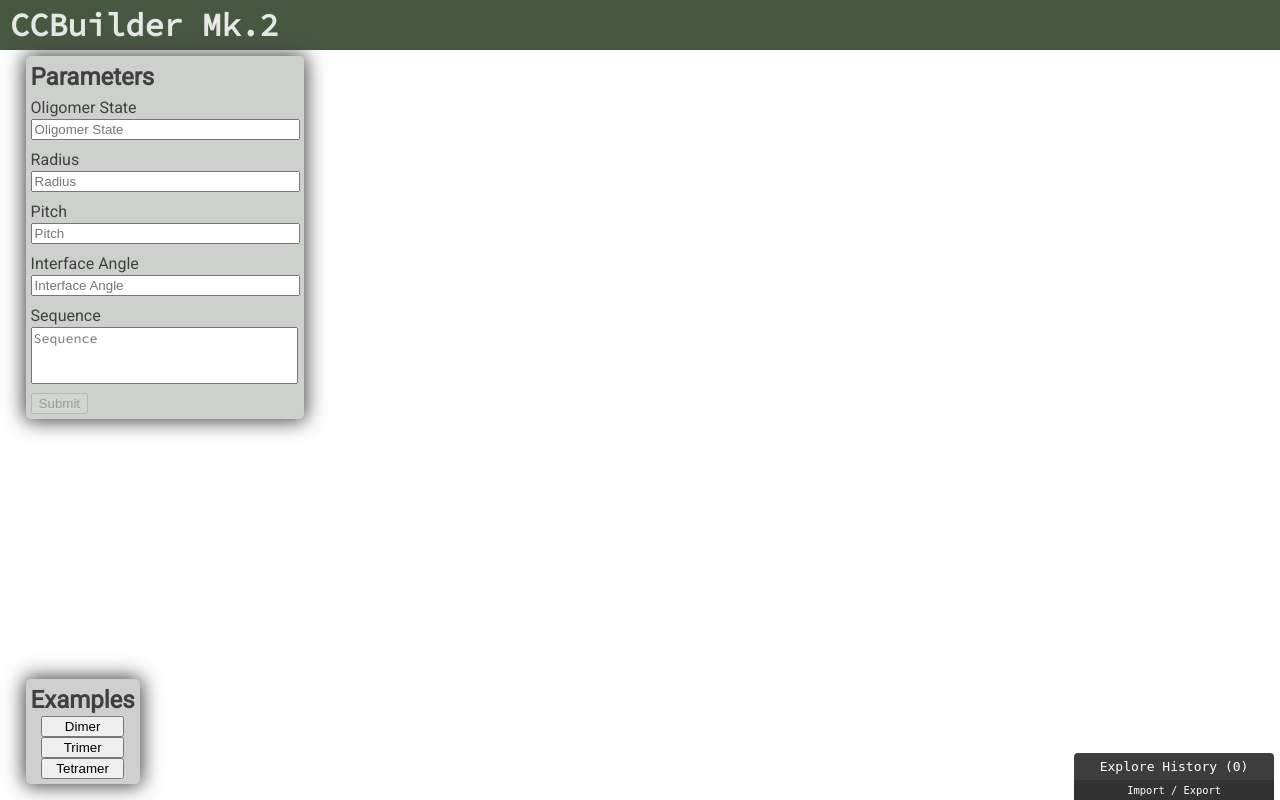
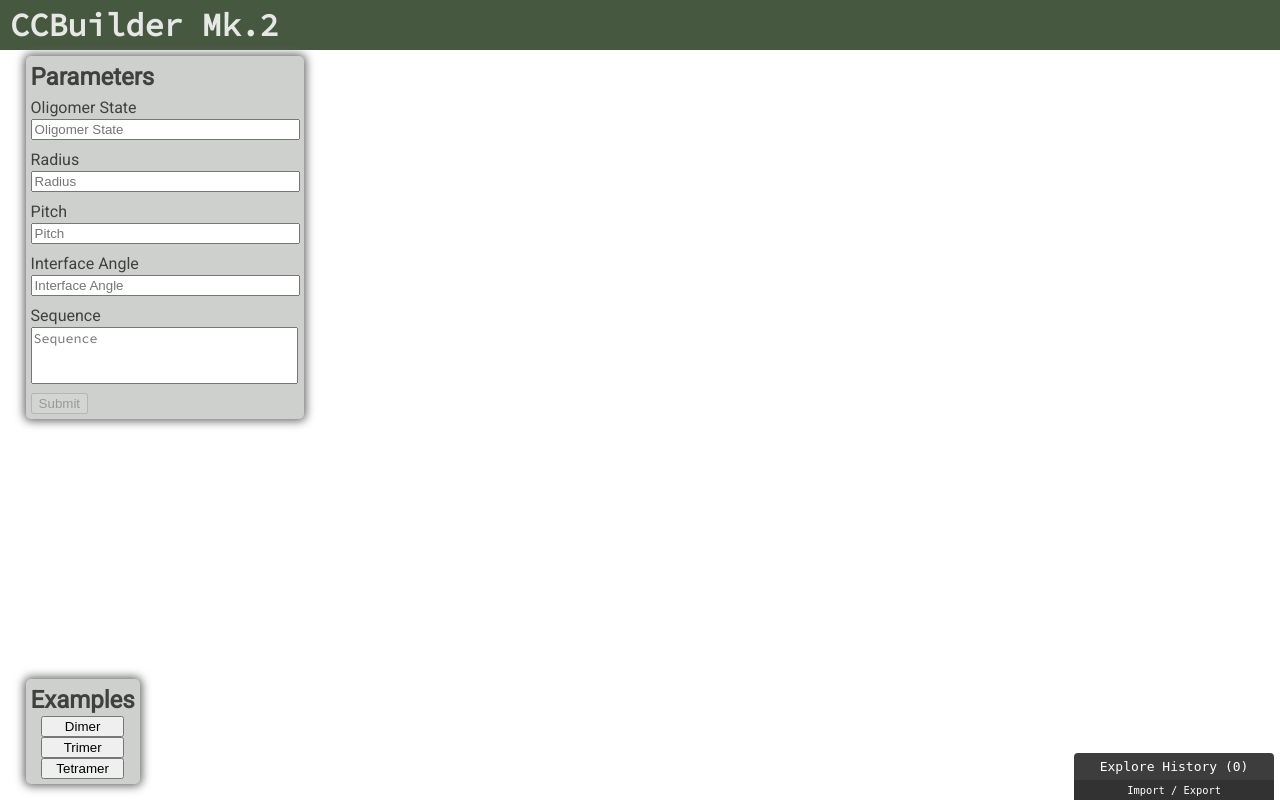
Before and after one commit to woolfson-group/ccbuilder2, a Flask app: page /builder in a window 1280 px wide. Run offline with Flask 2, Linux system fonts and the light colour scheme.

Commit message:
Tweaked shadows.

```diff
--- a/ccbmk2/static/css/style.css
+++ b/ccbmk2/static/css/style.css
@@ -28,7 +28,7 @@ h2 {
     background: #CED0CE;
     padding: 5px;
     border-radius: 5px;
-    box-shadow: 0px 0px 20px 2px rgba(63,64,63,1);
+    box-shadow: 0px 0px 10px 2px rgba(100,100,100,1);
 }
 
 #app-header {
```
